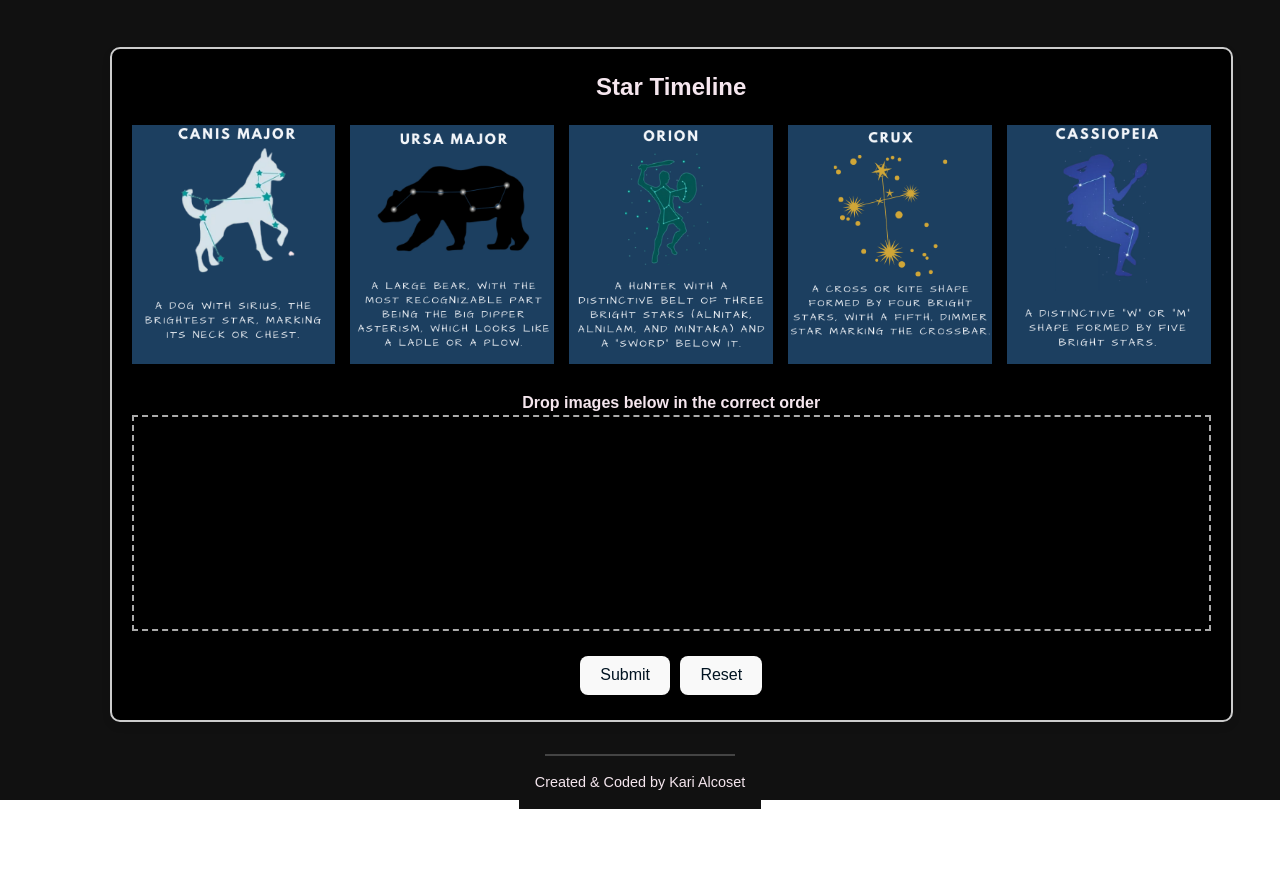
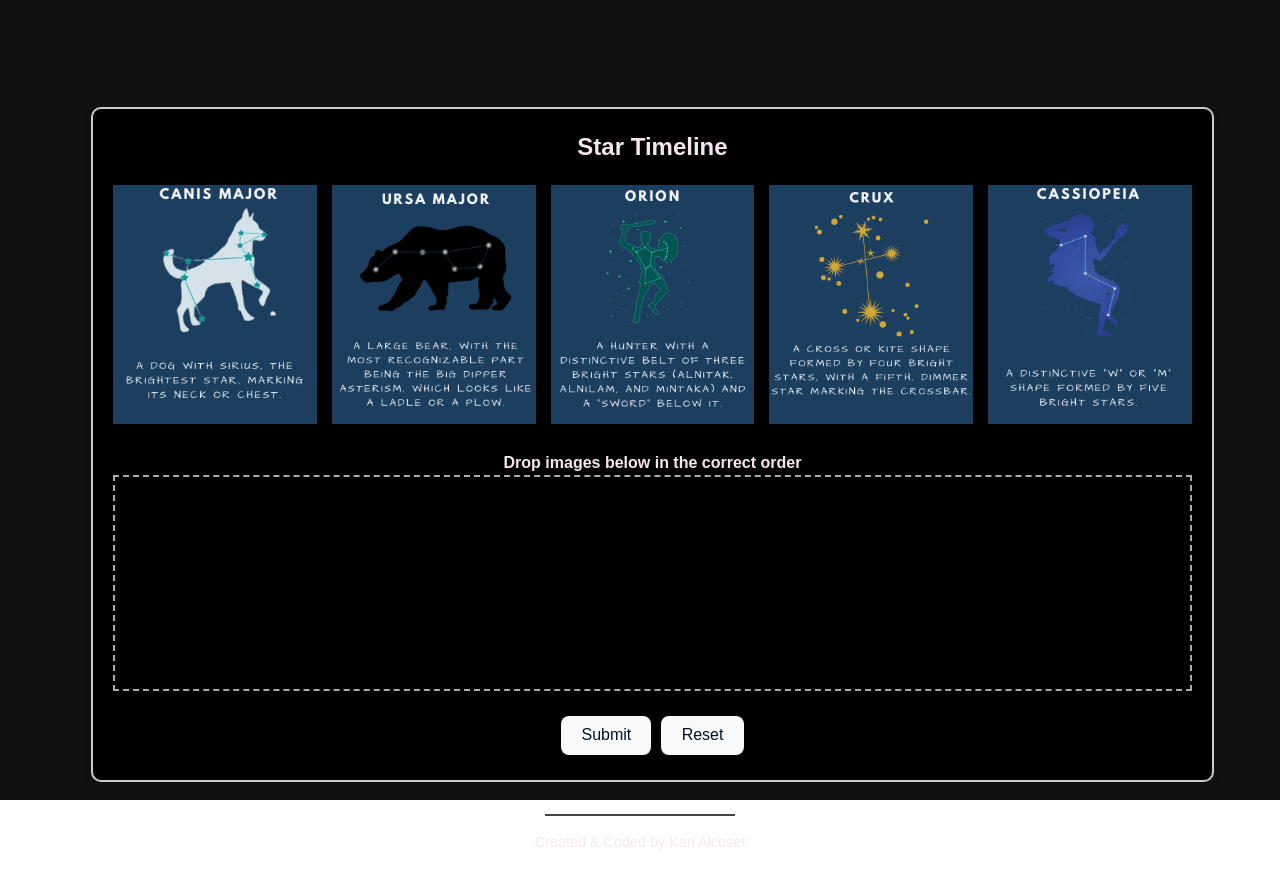
Before and after one commit to PixelCharmer/Star-Chart, a React (Vite) app in the folder star-chart/: page / in a window 1280 px wide. Before the commit the page ends 809 px from the top, so only its background shows below. Built offline with nearby package versions, Linux system fonts and the light colour scheme.

Commit message:
UI adjustments

```diff
--- a/star-chart/index.html
+++ b/star-chart/index.html
@@ -33,7 +33,6 @@
         footer {
             text-align: center;
             padding: 1rem;
-            background-color: #111; /* optional: footer contrast */
             color: #f5e6ee;
             font-size: 0.9rem;
         }
@@ -44,7 +43,7 @@
                 border: 1px solid #444;
             }
 
-        .row-one p {
+        .row-two p {
             margin: 0;
         }
 
@@ -66,7 +65,7 @@
 
     <footer>
         <hr>
-        <div class="row-one">
+        <div class="row-two">
             <p>Created & Coded by Kari Alcoset</p>
         </div>
     </footer>
--- a/star-chart/src/App.css
+++ b/star-chart/src/App.css
@@ -17,8 +17,8 @@ body {
 
 /* Main container */
 .container {
-    margin-top: 5vh;
-    margin-left: 5%;
+    margin-top: 20vh;
+    margin-left: 2%;
     padding-top: 5vh;
     display: flex;
     flex-direction: column;
```
